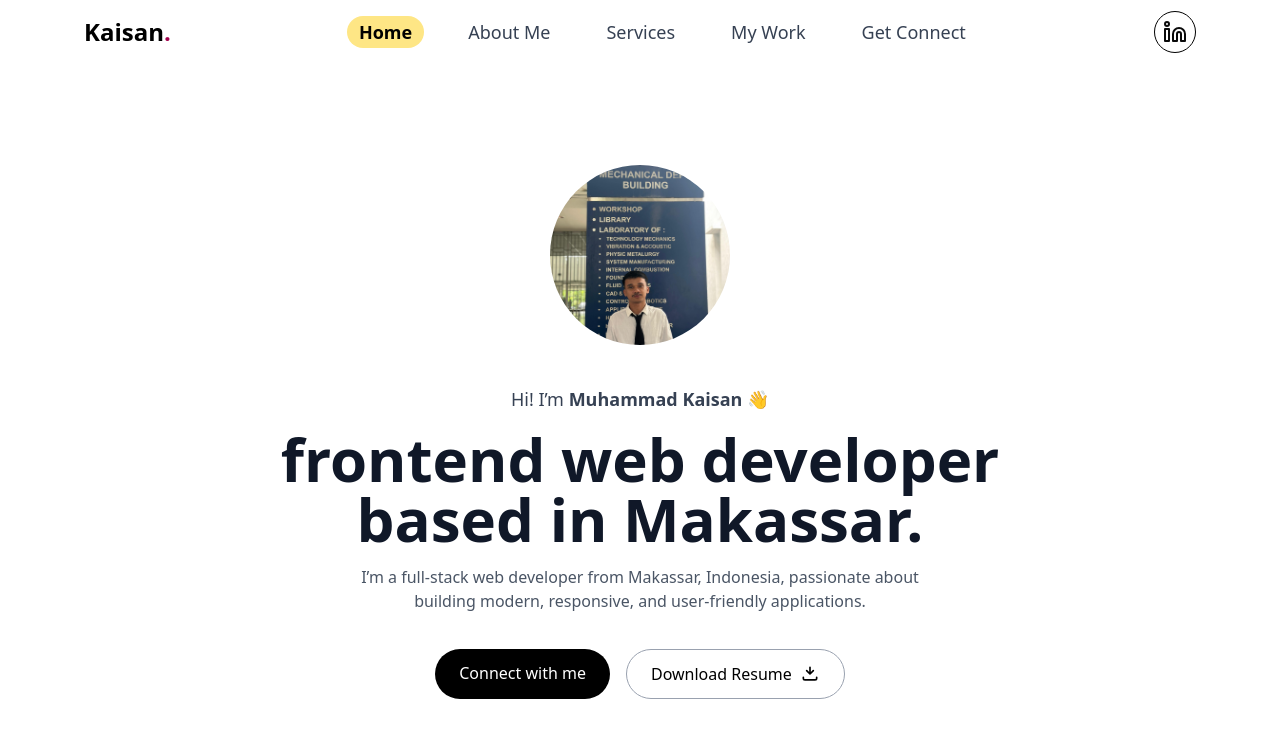
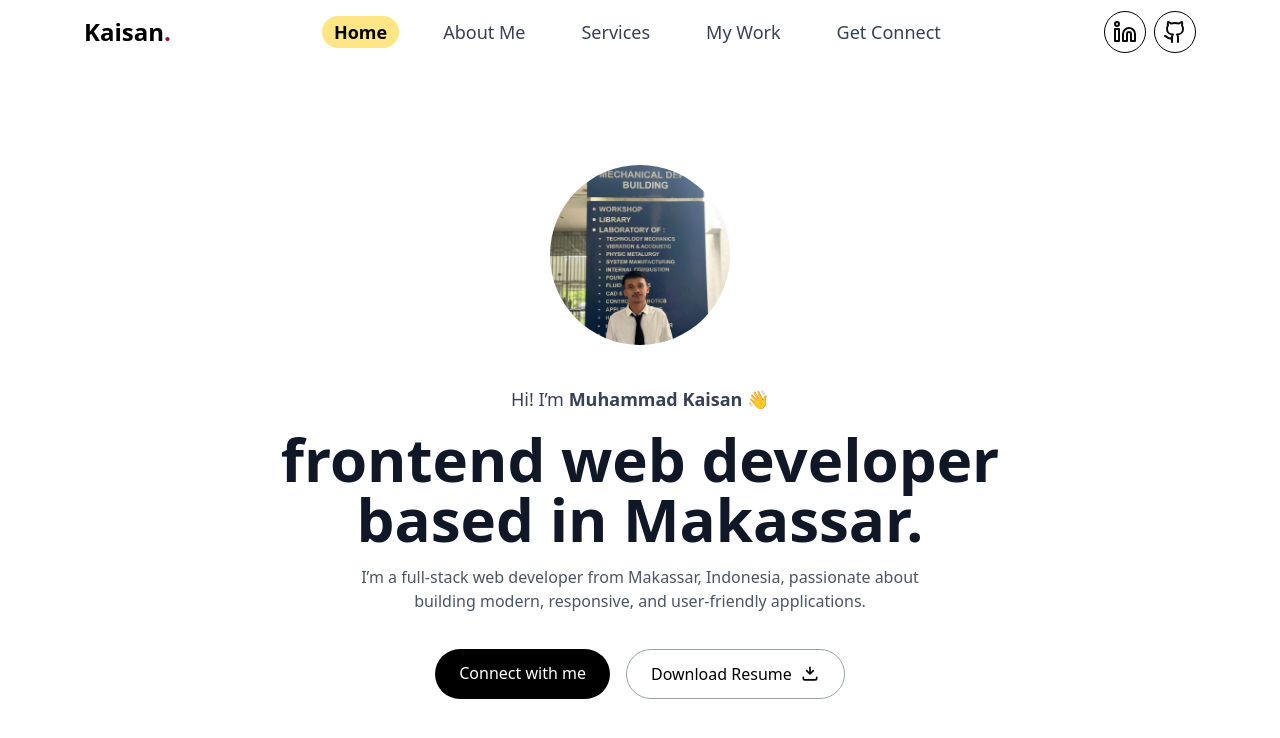
Before and after one commit to Icann09/web-portfolio, a Next.js app: page / in a window 1280 px wide. Shown: the top 738 px of the page. Built offline with nearby package versions, Linux system fonts and the light colour scheme; no server answers.

Commit message:
tech stack on projects and github link

```diff
--- a/components/Header.tsx
+++ b/components/Header.tsx
@@ -2,7 +2,7 @@
 
 import { useEffect, useState } from "react";
 import { navItems } from "@/constants";
-import { Linkedin } from "lucide-react";
+import { Linkedin, GithubIcon } from "lucide-react";
 
 
 export default function Header() {
@@ -55,6 +55,7 @@ export default function Header() {
             </li>
           ))}
         </ul>
+        <div className="flex gap-2">
           <a
             href="https://www.linkedin.com/in/muhammad-kaisan-35a103211"
             target="_blank"
@@ -62,7 +63,18 @@ export default function Header() {
             className="cursor-pointer rounded-full border border-black p-2"
           >
             <Linkedin />
+
           </a>
+          <a
+            href="https://www.github.com/Icann09"
+            target="_blank"
+            rel="noopener noreferrer"
+            className="cursor-pointer rounded-full border border-black p-2"
+          >
+            <GithubIcon />
+          </a>
+        </div>
+
       </nav>
     </header>
   );
--- a/components/MyLatestWork.tsx
+++ b/components/MyLatestWork.tsx
@@ -10,7 +10,7 @@ export default function MyLatestWork() {
   return (
     <section className="min-h-[calc(100vh-4rem)] flex-col flex justify-center" id="my-work">
       <div className="text-center max-w-3xl mx-auto mb-12">
-        <h3 className="text-lg font-medium text-gray-500 ">My portfolio</h3>
+        <p className="text-gray-500 mb-2">My Portfolio</p>
         <h2 className="text-4xl font-bold text-gray-900 my-3">My latest work</h2>
         <p className="text-gray-600 my-7">
           Welcome to my web development portfolio! Here, you’ll find a collection of projects that highlight my skills in front-end development and seamless backend integration.
@@ -42,8 +42,20 @@ export default function MyLatestWork() {
                 </div>
               </div>
             </div>
+            <div className="hidden md:flex flex-col">
+              <h3 className="font-semibold mb-2">Tech Stack</h3>
+              <ul className="list-disc list-inside space-y-1">
+                {project.techStack.map((tech, idx) => (
+                  <li key={idx}>{tech}</li>
+                ))}
+              </ul>
+            </div>
           </div>
         ))}
+      </div>
+      <div>
+      <div className="">
+      </div>
       </div>
       <div className="text-center  mt-6 md:mt-16  mb-1 md:mb-10 lg:mb-12 ">
         <button className="px-6 py-3 rounded-full border border-gray-300 hover:border-gray-500 text-gray-700 hover:text-gray-900 transition cursor-pointer">
--- a/constants/index.ts
+++ b/constants/index.ts
@@ -1,3 +1,10 @@
+interface Project {
+  name: string;
+  image: string;
+  url: string;
+  techStack: string[];
+}
+
 export const navItems = [
   {
     name: "Home",
@@ -21,25 +28,29 @@ export const navItems = [
   },
 ];
 
-export const projects = [
+export const projects: Project[]  = [
   {
     name: "My-library",
     image: "/assets/images/my-library.png",
     url: "https://my-library-dun.vercel.app",
+    techStack: ["React", "Next.js", "TailwindCSS", "Radix UI", "Sonner", "Nenon (Postgres)", "Drizzle ORM", "NextAuth", "bcyptjs", "Zod", "React Hook Form", "Upstash Redis", "ImageKit"],
   },
   {
     name: "Store-it",
     image: "/assets/images/store-it.png",
-    url: "https://store-it-gamma-taupe.vercel.app"
+    url: "https://store-it-gamma-taupe.vercel.app",
+    techStack: ["React", "Next.js", "TailwindCSS", "Radix UI", "Lucide Icons", "Sonner", "React Hook Form", "Zod", "Recharts", "Input-OTP", "Appwrite"],
   },
-  // {
-  //   name: "Dashboard-Nextjs",
-  //   image: "/assets/images/dashboard-nextjs.png",
-  //   url: "https://dashboard-next-js-ashen-eight.vercel.app"
-  // },
+  {
+    name: "Dashboard-Nextjs",
+    image: "/assets/images/dashboard-nextjs.png",
+    url: "https://dashboard-next-js-ashen-eight.vercel.app",
+    techStack: ["React", "Next.js", "TailwindCSS", "Heroicons", "PostgreSQL", "NextAuth", "bcrypt", "Zod"],
+  },
   {
     name: "LMS",
     image: "/assets/images/lms-app.png",
     url: "https://lms-saas-app-pink.vercel.app",
+    techStack: ["React", "Next.js", "TailwindCSS", "Radix-UI", "Lucide", "Lottie", "Clerk", "Supabase", "Vapi AI", "Sentry", "React Hook Form", "Zod"],
   },
 ];
```
Lines whose indentation alone changed are shown as unchanged.
